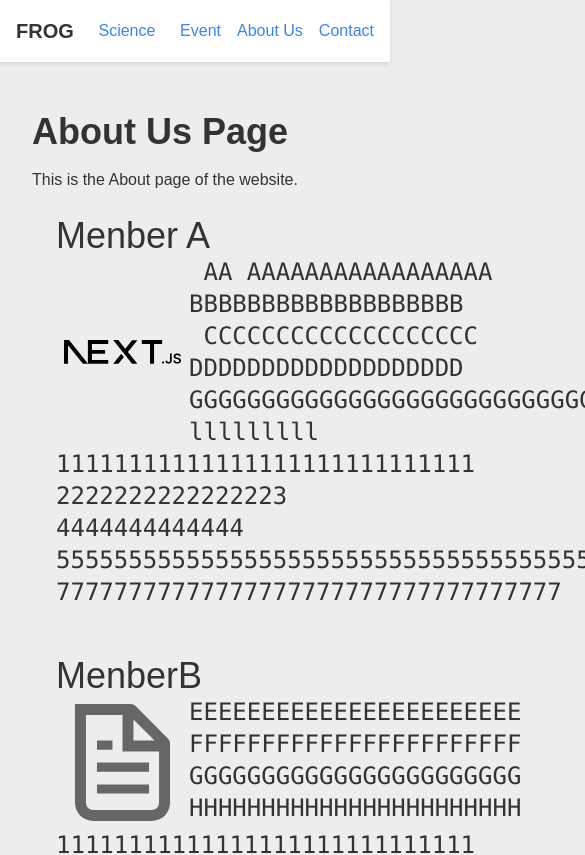
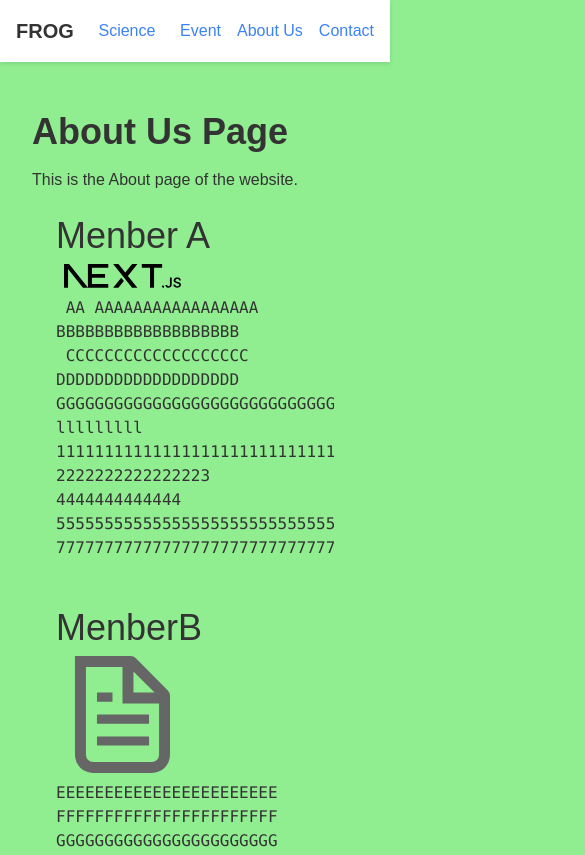
Before and after one commit to OkamotoRyotaro/NextJS, a Next.js app in the folder website/: page /aboutus in a window 390 px wide. Shown: the top 855 px of the page, 585 px wide, since content can reach past the window. Built offline with nearby package versions, Linux system fonts and the light colour scheme.

Commit message:
ヘッダーとAbout Us の横スクロールデザインを修正

```diff
--- a/website/src/app/globals.css
+++ b/website/src/app/globals.css
@@ -24,3 +24,13 @@ body {
   color: #333333;
   font-family: Arial, Helvetica, sans-serif;
 }
+
+/* スマートフォン用のスタイル（画面幅が768px以下の場合） */
+@media screen and (max-width: 768px) {
+  body {
+    background: lightgreen;
+    color: #333333;
+    font-family: Arial, Helvetica, sans-serif;
+    font-size: 12;
+  }
+}
--- a/website/src/app/style/header.module.css
+++ b/website/src/app/style/header.module.css
@@ -22,6 +22,7 @@
   font-weight: bold;
 }
 
+
 .links {
   display: flex;
   gap: 1rem;
--- a/website/src/components/ProfileTemplate.tsx
+++ b/website/src/components/ProfileTemplate.tsx
@@ -10,20 +10,24 @@ interface ProfileTemplateProps {
 
 export const ProfileTemplate = (props: ProfileTemplateProps) => {
   return (
-    <div>
+    <div className="overflow-x-hidden">
       <h1 className="text-4xl">{props.name}</h1>
-      <div className="flex">
+      <div className="flex flex-col md:flex-row">
         <Image
           src={props.image}
           width={100}
           height={100}
           alt=""
           style={{ width: "30vw", height: "auto" }}
-          className="m-2"
+          className="m-2 w-full md:w-1/3"
         />
-        <pre className="text-2xl whitespace-pre-wrap">{props.basicInfo}</pre>
+        <pre
+          className="whitespace-pre-wrap"
+        >
+          {props.basicInfo}
+        </pre>
       </div>
-      <pre className="text-2xl whitespace-pre-wrap">
+      <pre className="whitespace-pre-wrap">
         {props.history}
       </pre>
     </div>
```
